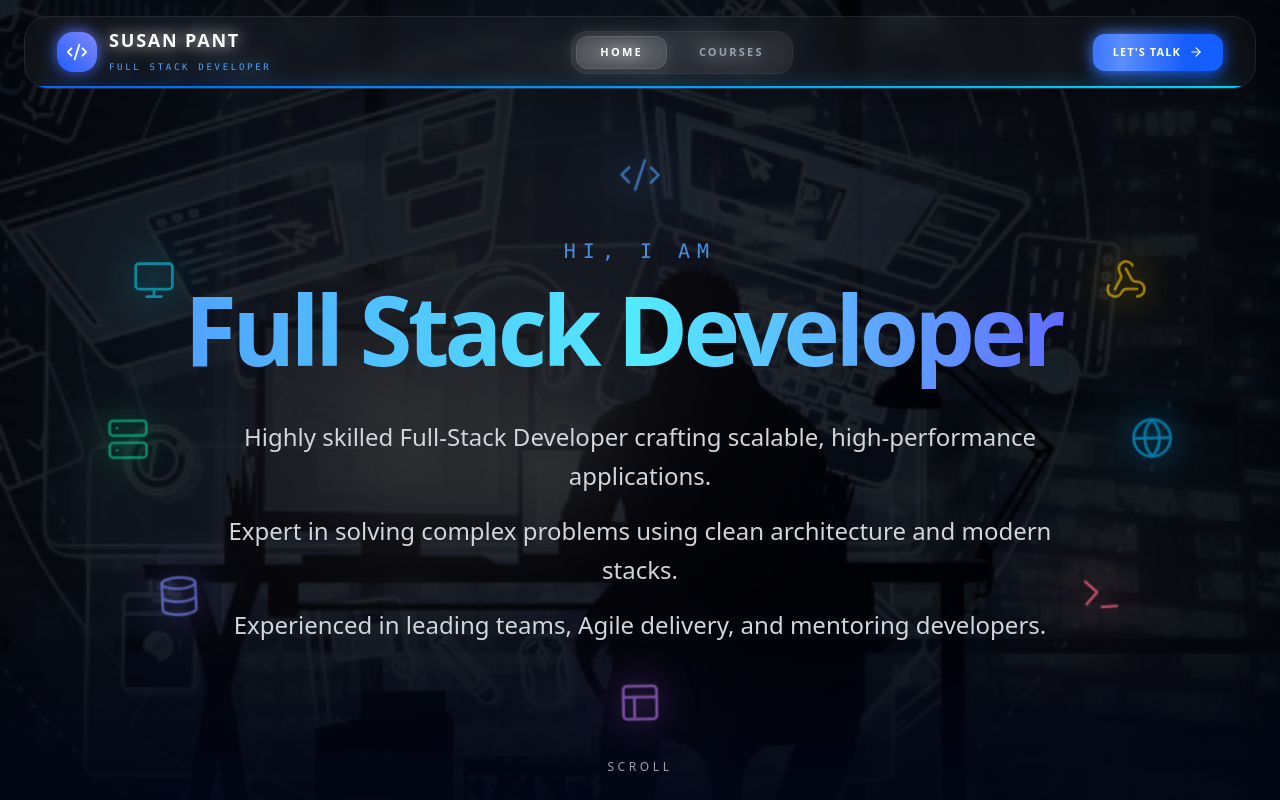
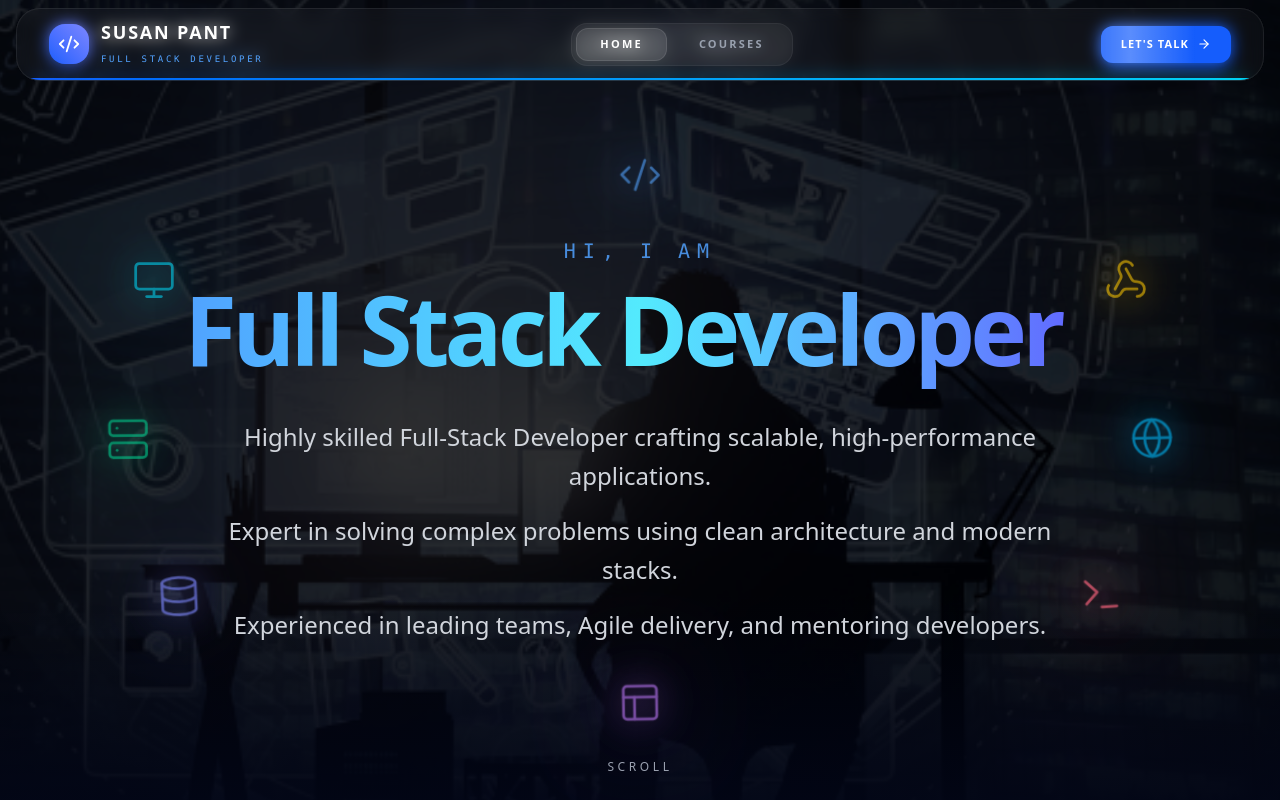
Before and after one commit to susanpant7/iamsusanpant, a React (Vite) app: page / in a window 1280 px wide. Shown: the top 800 px of the page. Built offline with nearby package versions, Linux system fonts and the light colour scheme.

Commit message:
small change in header css

```diff
--- a/src/components/header/Header.tsx
+++ b/src/components/header/Header.tsx
@@ -17,8 +17,7 @@
   }, []);
 
   return (
-    <nav className="fixed top-0 w-full transition-all duration-500 z-1000 px-6 py-4">
-      {/* FIXED: Corrected dangerouslySetInnerHTML property name */}
+    <nav className="fixed top-0 w-full transition-all duration-500 z-1000 px-4 py-2">
       <style
         dangerouslySetInnerHTML={{
           __html: `
```
